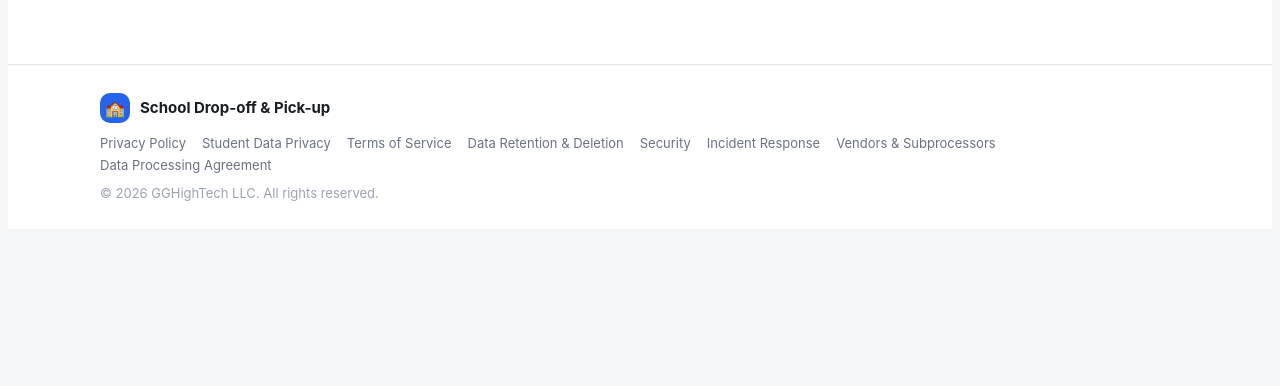
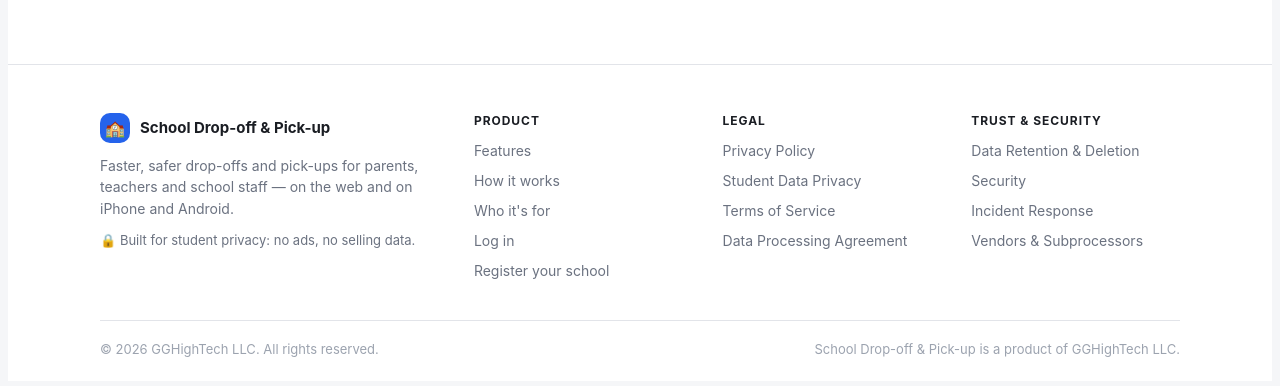
Before and after one commit to grant8827/sdps_frontend, a React (Vite) app: page /legal/data-processing-agreement in a window 1280 px wide. Shown: the part 3212-3598 px from the top of the page. Before the commit the page ends 3449 px from the top, so only its background shows below. Built offline with nearby package versions, Linux system fonts and the light colour scheme; no server answers.

Commit message:
footer setup

```diff
--- a/src/components/SiteFooter.tsx
+++ b/src/components/SiteFooter.tsx
@@ -1,21 +1,70 @@
 import { Link } from 'react-router-dom';
+import { useAuth } from '../context/AuthContext';
 import { COMPANY_NAME, LEGAL_DOCUMENTS } from '../legal/documents';
 
-/** Site-wide footer: brand, copyright and links to every legal/policy page. Shown on public pages and inside the dashboards. */
+interface FooterLink { label: string; to: string }
+
+const legalLinks = (group: 'legal' | 'trust'): FooterLink[] =>
+  LEGAL_DOCUMENTS.filter(doc => doc.group === group).map(doc => ({ label: doc.title, to: `/legal/${doc.slug}` }));
+
+function FooterColumn({ title, links }: { title: string; links: FooterLink[] }) {
+  return (
+    <div className="footer-column">
+      <p className="footer-heading">{title}</p>
+      <ul>
+        {links.map(link => (
+          <li key={link.to}>
+            {/* Section anchors on the home page are plain hrefs so the browser scrolls to them. */}
+            {link.to.startsWith('/#') ? <a href={link.to}>{link.label}</a> : <Link to={link.to}>{link.label}</Link>}
+          </li>
+        ))}
+      </ul>
+    </div>
+  );
+}
+
+/**
+ * Site-wide footer in columns: brand, Product (or, when signed in, your
+ * account), Legal, and Trust & Security, over a bottom bar with the
+ * copyright. `compact` (inside the dashboards and on the sign-in pages)
+ * drops the brand blurb and uses tighter spacing.
+ */
 export function SiteFooter({ compact = false }: { compact?: boolean }) {
+  const { user } = useAuth();
+  const year = new Date().getFullYear();
+
+  const product: FooterLink[] = user
+    ? [{ label: 'Dashboard', to: '/' }, { label: 'Security settings', to: `/${user.role}/security` }]
+    : [
+      { label: 'Features', to: '/#features' },
+      { label: 'How it works', to: '/#how-it-works' },
+      { label: "Who it's for", to: '/#roles' },
+      { label: 'Log in', to: '/login' },
+      { label: 'Register your school', to: '/register' },
+    ];
+
   return (
     <footer className={`site-footer${compact ? ' site-footer-compact' : ''}`}>
-      <div className="footer-inner">
+      <div className="footer-main">
         {!compact && (
-          <div className="topbar-brand">
-            <span className="topbar-badge">🏫</span>
-            <span>School Drop-off &amp; Pick-up</span>
+          <div className="footer-brand">
+            <Link to="/" className="topbar-brand">
+              <span className="topbar-badge">🏫</span>
+              <span>School Drop-off &amp; Pick-up</span>
+            </Link>
+            <p className="footer-tagline">
+              Faster, safer drop-offs and pick-ups for parents, teachers and school staff — on the web and on iPhone and Android.
+            </p>
+            <p className="footer-trust">🔒 Built for student privacy: no ads, no selling data.</p>
           </div>
         )}
-        <nav className="footer-links" aria-label="Legal and policies">
-          {LEGAL_DOCUMENTS.map(doc => <Link key={doc.slug} to={`/legal/${doc.slug}`}>{doc.title}</Link>)}
-        </nav>
-        <p className="footer-copy">© {new Date().getFullYear()} {COMPANY_NAME}. All rights reserved.</p>
+        <FooterColumn title={user ? 'Your account' : 'Product'} links={product} />
+        <FooterColumn title="Legal" links={legalLinks('legal')} />
+        <FooterColumn title="Trust & Security" links={legalLinks('trust')} />
+      </div>
+      <div className="footer-bottom">
+        <p className="footer-copy">© {year} {COMPANY_NAME}. All rights reserved.</p>
+        <p className="footer-copy">School Drop-off &amp; Pick-up is a product of {COMPANY_NAME}.</p>
       </div>
     </footer>
   );
--- a/src/index.css
+++ b/src/index.css
@@ -1246,17 +1246,82 @@
 
 .site-footer {
   border-top: 1px solid var(--border);
-  padding: 28px 24px;
+  background: var(--card-bg);
+  padding: 48px 24px 24px;
 }
 
-.footer-inner {
+.footer-main {
   max-width: 1080px;
   margin: 0 auto;
+  display: grid;
+  grid-template-columns: minmax(240px, 1.6fr) repeat(3, minmax(140px, 1fr));
+  gap: 32px 40px;
+}
+
+.footer-brand {
   display: flex;
-  align-items: center;
+  flex-direction: column;
+  gap: 12px;
+}
+
+.footer-brand .topbar-brand {
+  color: var(--text);
+  text-decoration: none;
+}
+
+.footer-tagline {
+  margin: 0;
+  color: var(--text-muted);
+  font-size: 14px;
+  line-height: 1.55;
+  max-width: 320px;
+}
+
+.footer-trust {
+  margin: 0;
+  color: var(--text-muted);
+  font-size: 13px;
+}
+
+.footer-heading {
+  margin: 0 0 12px;
+  color: var(--text);
+  font-size: 12px;
+  font-weight: 700;
+  letter-spacing: 0.08em;
+  text-transform: uppercase;
+}
+
+.footer-column ul {
+  list-style: none;
+  margin: 0;
+  padding: 0;
+  display: flex;
+  flex-direction: column;
+  gap: 10px;
+}
+
+.footer-column a {
+  color: var(--text-muted);
+  font-size: 14px;
+  text-decoration: none;
+  transition: color 0.15s ease;
+}
+
+.footer-column a:hover,
+.footer-column a:focus-visible {
+  color: var(--blue);
+}
+
+.footer-bottom {
+  max-width: 1080px;
+  margin: 40px auto 0;
+  padding-top: 20px;
+  border-top: 1px solid var(--border);
+  display: flex;
   justify-content: space-between;
   flex-wrap: wrap;
-  gap: 12px;
+  gap: 8px 24px;
 }
 
 .footer-copy {
@@ -1265,32 +1330,42 @@
   margin: 0;
 }
 
-.footer-links {
-  display: flex;
-  flex-wrap: wrap;
-  gap: 6px 16px;
+/* Inside the dashboards and on the sign-in pages: columns only, tighter. */
+.site-footer-compact {
+  margin-top: 40px;
+  padding: 28px 0 8px;
+  background: transparent;
 }
 
-.footer-links a {
-  color: var(--text-muted);
-  font-size: 13px;
-  text-decoration: none;
+.site-footer-compact .footer-main {
+  grid-template-columns: repeat(auto-fit, minmax(160px, 1fr));
+  gap: 24px;
 }
 
-.footer-links a:hover {
-  color: var(--blue);
-  text-decoration: underline;
+.site-footer-compact .footer-bottom {
+  margin-top: 24px;
 }
 
-/* Inside the dashboards and auth pages: links only, no brand line. */
-.site-footer-compact {
-  margin-top: 32px;
-  padding: 20px 0 8px;
+@media (max-width: 860px) {
+  .footer-main {
+    grid-template-columns: repeat(2, minmax(0, 1fr));
+  }
+
+  .footer-brand {
+    grid-column: 1 / -1;
+  }
 }
 
-.site-footer-compact .footer-inner {
-  flex-direction: column;
-  align-items: flex-start;
+@media (max-width: 480px) {
+  .site-footer {
+    padding: 36px 16px 20px;
+  }
+
+  .footer-main,
+  .site-footer-compact .footer-main {
+    grid-template-columns: 1fr;
+    gap: 24px;
+  }
 }
 
 /* ---- Legal / policy pages ---- */
--- a/src/legal/documents.ts
+++ b/src/legal/documents.ts
@@ -9,18 +9,19 @@
 
 /**
  * The legal/policy pages linked from the site footer, served at
- * /legal/<slug>. Each is a Markdown file next to this one — edit the
+ * /legal/<slug>. `group` picks the footer column: 'legal' or 'trust'
+ * (Trust & Security). Each is a Markdown file next to this one — edit the
  * .md file to change the page (and send the same file to counsel).
  */
 export const LEGAL_DOCUMENTS = [
-  { slug: 'privacy-policy', title: 'Privacy Policy', source: privacyPolicy },
-  { slug: 'student-data-privacy', title: 'Student Data Privacy', source: studentDataPrivacy },
-  { slug: 'terms-of-service', title: 'Terms of Service', source: termsOfService },
-  { slug: 'data-retention', title: 'Data Retention & Deletion', source: dataRetention },
-  { slug: 'security', title: 'Security', source: security },
-  { slug: 'incident-response', title: 'Incident Response', source: incidentResponse },
-  { slug: 'subprocessors', title: 'Vendors & Subprocessors', source: subprocessors },
-  { slug: 'data-processing-agreement', title: 'Data Processing Agreement', source: dataProcessingAgreement },
+  { slug: 'privacy-policy', group: 'legal', title: 'Privacy Policy', source: privacyPolicy },
+  { slug: 'student-data-privacy', group: 'legal', title: 'Student Data Privacy', source: studentDataPrivacy },
+  { slug: 'terms-of-service', group: 'legal', title: 'Terms of Service', source: termsOfService },
+  { slug: 'data-retention', group: 'trust', title: 'Data Retention & Deletion', source: dataRetention },
+  { slug: 'security', group: 'trust', title: 'Security', source: security },
+  { slug: 'incident-response', group: 'trust', title: 'Incident Response', source: incidentResponse },
+  { slug: 'subprocessors', group: 'trust', title: 'Vendors & Subprocessors', source: subprocessors },
+  { slug: 'data-processing-agreement', group: 'legal', title: 'Data Processing Agreement', source: dataProcessingAgreement },
 ] as const;
 
 export const COMPANY_NAME = 'GGHighTech LLC';
```
